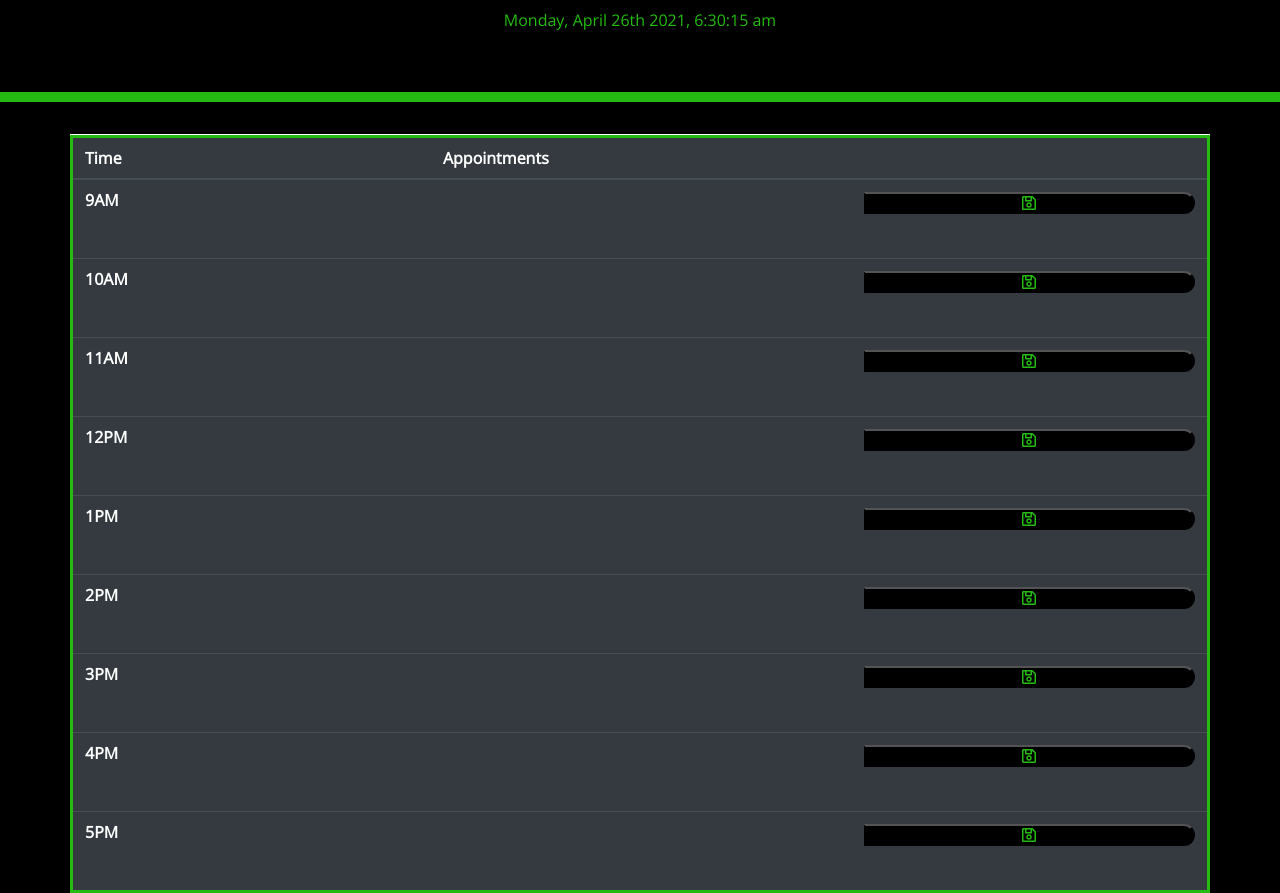
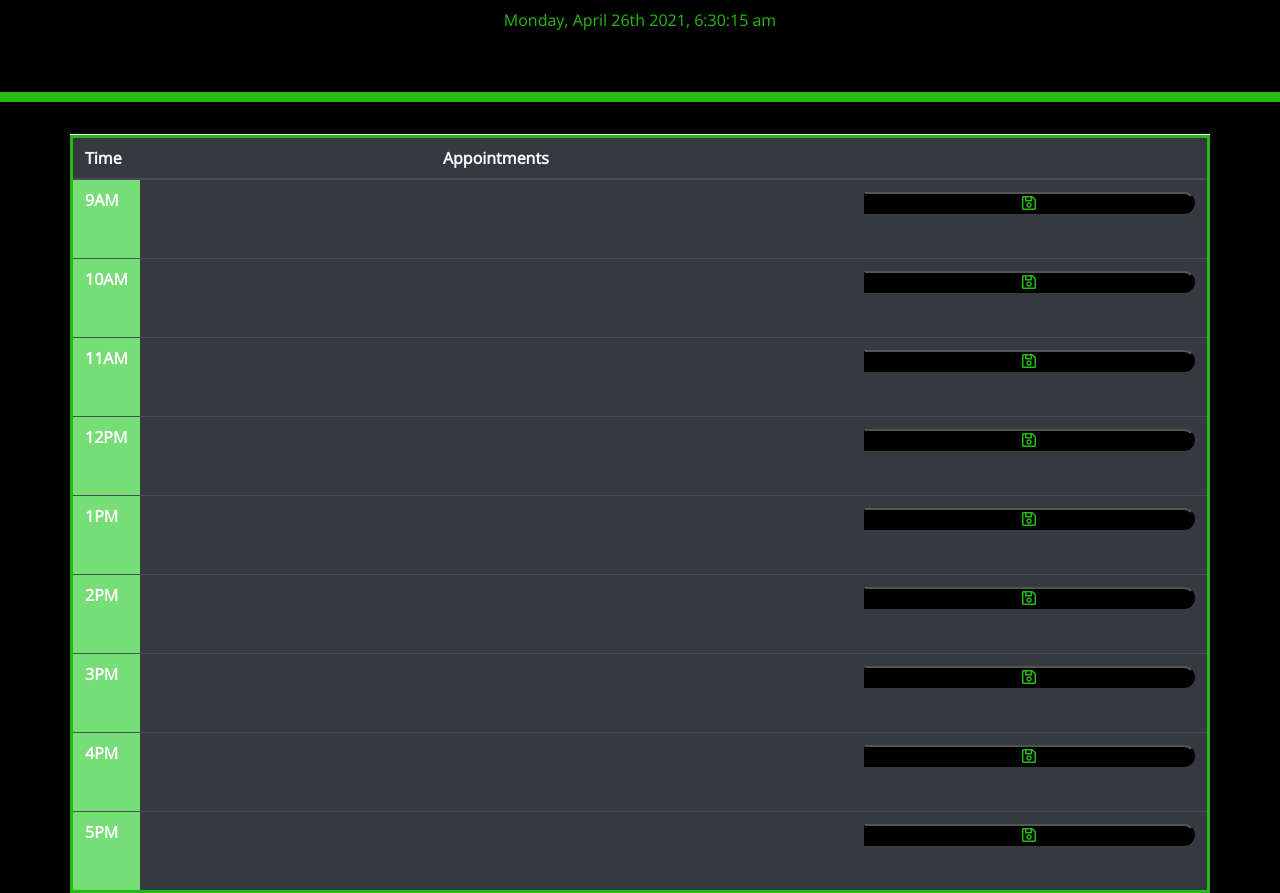
Before and after one commit to d-trecker/dtreck-scheduler, a plain HTML site: page index.html in a window 1280 px wide. Shown: the part 182-1075 px from the top of the page. Drawn offline with nearby package versions, Linux system fonts and the light colour scheme.

Commit message:
Added final edits. Done!

```diff
--- a/assets/css/style.css
+++ b/assets/css/style.css
@@ -64,8 +64,6 @@ textarea {
   border-bottom-right-radius: 15px;
   background-color: black;
   color: rgb(37, 187, 18);
-  width: 100%;
-  height: auto;
 }
 
 .saveBtn i:hover {
--- a/assets/js/script.js
+++ b/assets/js/script.js
@@ -4,11 +4,11 @@ const currentTime = document.getElementById("display-time");
 function timeUpdate() {
   const now = moment();
   const time = now.format("dddd, MMMM Do YYYY, h:mm:ss a");
-
   currentTime.textContent = time;
 }
 setInterval(timeUpdate, 1000);
 timeUpdate();
+
 //----End Display Time----
 
 //----Save Tasks to Local Storage----
@@ -63,6 +63,29 @@ window.onload = function () {
       : "";
 };
 
-//--------------Things still needed to do--------------
+//Change class color based on hour
+//----Update Time Block Status----
+setStatus = function () {
+  debugger;
+  const aptBlock = document.getElementsByClassName("aptTime");
+  let currentHour = parseInt(moment().format("H"));
 
-//Change class color based on hour
+  Array.from(aptBlock).forEach((aptBlock) => {
+    let aptTimeIdString = aptBlock.id,
+      aptTimeHour;
+    if (aptTimeIdString) {
+      aptTimeHour = parseInt(aptTimeIdString);
+    }
+    if (aptTimeHour) {
+      if (currentHour === aptTimeHour) {
+        aptBlock.classList.add("present");
+      } else if (currentHour < aptTimeHour) {
+        aptBlock.classList.add("future");
+      } else if (currentHour > aptTimeHour) {
+        aptBlock.classList.add("past");
+      }
+    }
+  });
+};
+
+setStatus();
--- a/index.html
+++ b/index.html
@@ -20,14 +20,13 @@
     />
 
     <link
-    rel="stylesheet"
-    href="https://cdnjs.cloudflare.com/ajax/libs/jqueryui/1.12.1/themes/base/jquery-ui.css"
+      rel="stylesheet"
+      href="https://cdnjs.cloudflare.com/ajax/libs/jqueryui/1.12.1/themes/base/jquery-ui.css"
     />
     <link
       href="https://fonts.googleapis.com/css?family=Open+Sans&display=swap"
       rel="stylesheet"
     />
-
 
     <link rel="stylesheet" href="./assets/css/style.css" />
     <title>Work Day Scheduler</title>
@@ -54,47 +53,47 @@
             </tr>
           </thead>
           <tbody>
-            <tr id = "time-row">
-              <th scope="row">9AM</th>
+            <tr>
+              <th scope="row" class = "aptTime" id = "9">9AM</th>
               <td class="col-8 apt"><textarea id = "appt9" class="edit col-12"></textarea></td>
               <td class="col-4"><button class="col-12 saveBtn far fa-save" onclick= "saveAppt('9AM', document.getElementById('appt9').value)" id="saveId"></button></td>
             </tr>
-            <tr id = "time-row">
-              <th scope="row">10AM</th>
+            <tr>
+              <th scope="row" class = "aptTime" id = "10">10AM</th>
               <td class="apt"><textarea id = "appt10" class="edit col-12"></textarea></td>
               <td class="col-4"><button class="col-12 saveBtn far fa-save" id="saveId" onclick= "saveAppt('10AM', document.getElementById('appt10').value)"></button></td>
             </tr>
-            <th scope="row" id="timeId">11AM</th>
+            <th scope="row" class = "aptTime" id = "11">11AM</th>
             <td class="apt"><textarea id = "appt11"class="edit col-12"></textarea></td>
             <td class="col-4"><button class="col-12 saveBtn far fa-save"onclick= "saveAppt('11AM', document.getElementById('appt11').value)" id="saveId"></button></td>
           </tr>
           <tr>
-            <th scope="row" id="timeId">12PM</th>
+            <th scope="row" class = "aptTime" id = "12">12PM</th>
             <td><textarea class="edit col-12" id = "appt12"></textarea></td>
             <td class="col-4"><button class="col-12 saveBtn far fa-save" id="saveId" onclick= "saveAppt('12PM', document.getElementById('appt12').value)"></button></td>
           </tr>
           <tr>
-            <th scope="row" id="timeId">1PM</th>
+            <th scope="row" class = "aptTime" id = "13">1PM</th>
             <td><textarea class="edit col-12" id = "appt1"></textarea></td>
             <td class="col-4"><button class="col-12 saveBtn far fa-save" id="saveId" onclick= "saveAppt('1PM', document.getElementById('appt1').value)"></button></td>
           </tr>
           <tr>
-            <th scope="row" id="timeId">2PM</th>
+            <th scope="row" class = "aptTime" id = "14">2PM</th>
             <td><textarea class="edit col-12" id = "appt2"></textarea></td>
             <td class="col-4"><button class="col-12 saveBtn far fa-save" id="saveId" onclick= "saveAppt('2PM', document.getElementById('appt2').value)"></button></td>
           </tr>
           <tr>
-            <th scope="row" id="timeId">3PM</th>
+            <th scope="row" class = "aptTime" id = "15">3PM</th>
             <td><textarea class="edit col-12" id = "appt3"></textarea></td>
             <td class="col-4"><button class="col-12 saveBtn far fa-save" id="saveId" onclick= "saveAppt('3PM', document.getElementById('appt3').value)"></button></td>
           </tr>
           <tr>
-            <th scope="row" id="timeId">4PM</th>
+            <th scope="row" class = "aptTime" id = "16">4PM</th>
             <td><textarea class="edit col-12" id = "appt4"></textarea></td>
             <td class="col-4"><button class="col-12 saveBtn far fa-save" id="saveId" onclick= "saveAppt('4PM', document.getElementById('appt4').value)"></button></td>
           </tr>
           <tr>
-            <th scope="row" id="timeId">5PM</th>
+            <th scope="row" class = "aptTime" id = "17">5PM</th>
             <td><textarea class="edit col-12" id = "appt5"></textarea></td>
             <td class="col-4"><button class="col-12 saveBtn far fa-save" id="saveId" onclick= "saveAppt('5PM', document.getElementById('appt5').value)"></button></td>
           </tr>
```
Also changed, not shown: assets/images/snapshot.JPG (added), 1 other file.
